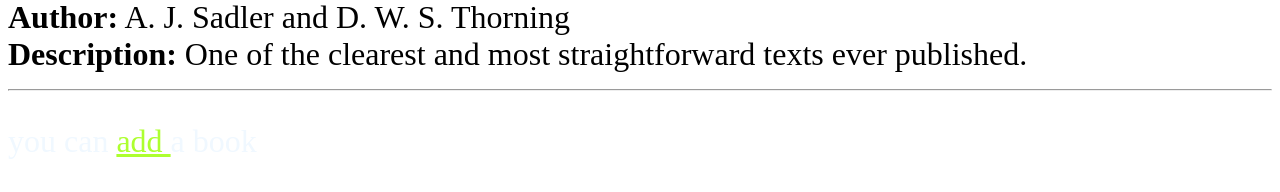
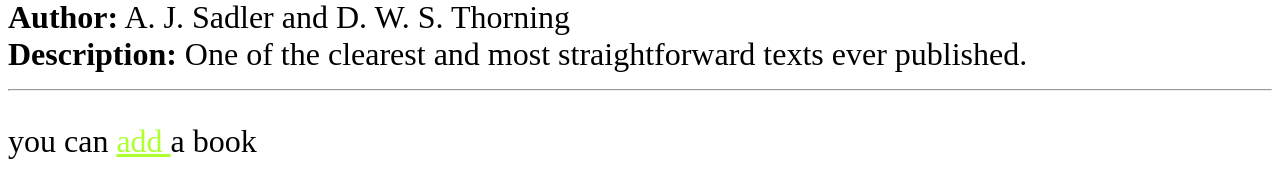
Before and after one commit to IsaacAraali/Library-Sysytem, a Django app: page /available_books in a window 1280 px wide. Shown: the part 1947-2139 px from the top of the page. Run offline with Django 3.2, Linux system fonts and the light colour scheme; a user stored in the database is signed in; data comes from the database, SQL or seed files in the repository.

Commit message:
Update books.html

```diff
--- a/base/templates/base/books.html
+++ b/base/templates/base/books.html
@@ -92,7 +92,7 @@
     <b>Description:</b> {{ item.description }}
     <hr /></p>
     {% endfor %}
-    <p style="color: aliceblue;">you can <a href="{% url 'add_book' %}" style="color: greenyellow;"> add </a> a book</p>
+    <p>you can <a href="{% url 'add_book' %}" style="color: greenyellow;"> add </a> a book</p>
   </div>
   </body>
 </html>
```
